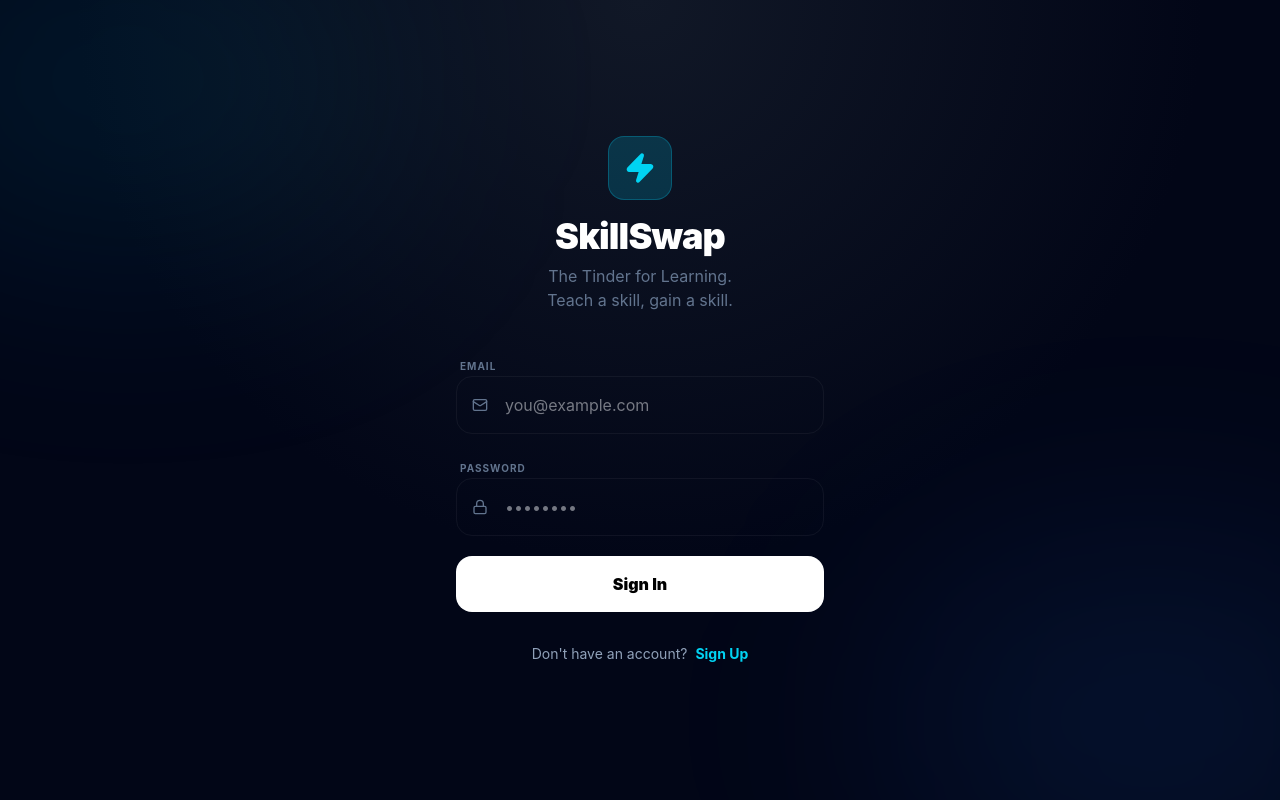
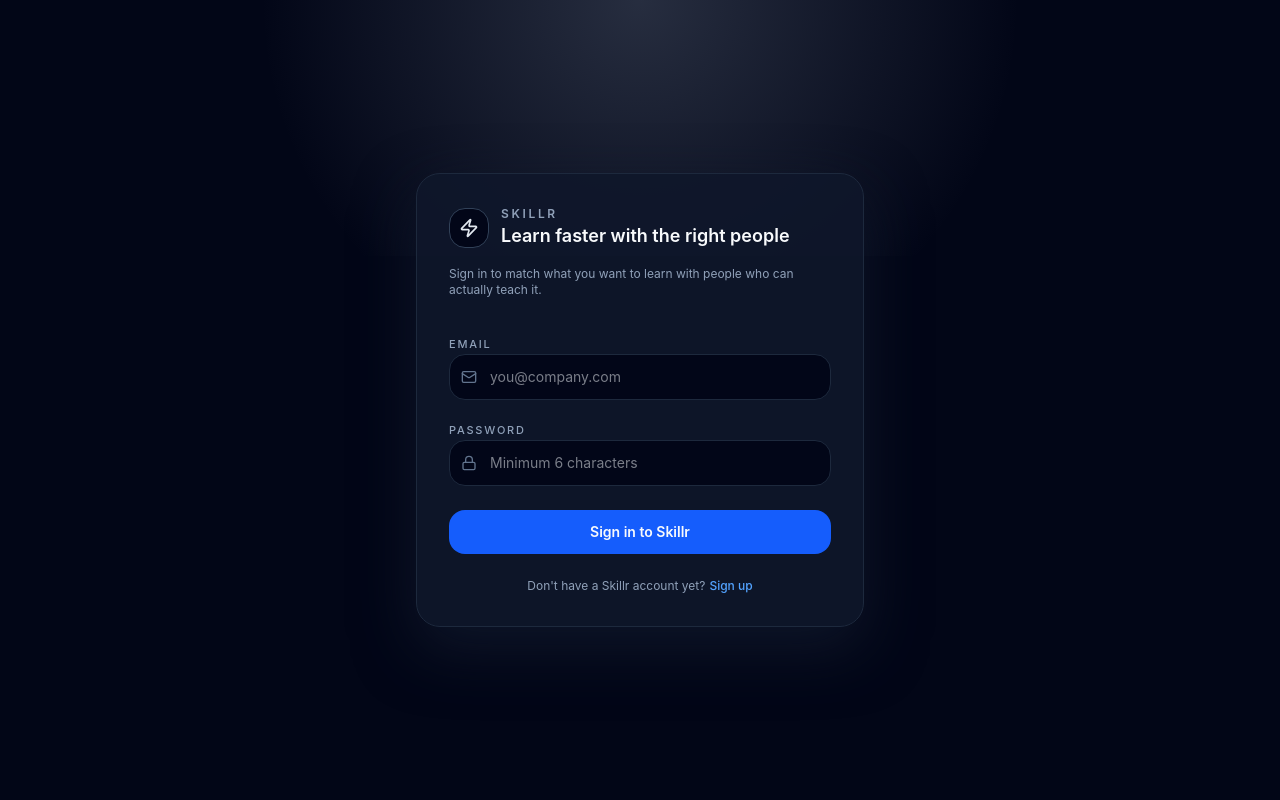
Before and after one commit to Vrajesh-Sharma/Skillr, a React (Vite) app: page / in a window 1280 px wide. Built offline with nearby package versions, Linux system fonts and the light colour scheme; no server answers.

Commit message:
Login UI updated

```diff
--- a/src/pages/AuthPage.jsx
+++ b/src/pages/AuthPage.jsx
@@ -1,6 +1,116 @@
+// import { useState } from 'react';
+// import { supabase } from '../lib/supabase';
+// import { motion, AnimatePresence } from 'framer-motion';
+// import { Zap, Mail, Lock } from 'lucide-react';
+
+// export default function AuthPage() {
+//   const [isLogin, setIsLogin] = useState(true);
+//   const [loading, setLoading] = useState(false);
+//   const [email, setEmail] = useState('');
+//   const [password, setPassword] = useState('');
+
+//   // Inside AuthPage.jsx - Update the handleAuth function
+//     const handleAuth = async (e) => {
+//     e.preventDefault();
+//     setLoading(true);
+
+//     try {
+//         const { data, error } = isLogin
+//         ? await supabase.auth.signInWithPassword({ email, password })
+//         : await supabase.auth.signUp({ email, password });
+
+//         if (error) {
+//         // This will now tell you "Email not confirmed" or "Invalid login credentials"
+//         alert(error.message);
+//         setLoading(false);
+//         return;
+//         }
+
+//         if (data.user && !isLogin) {
+//         alert("Registration successful! You can now log in.");
+//         setIsLogin(true);
+//         }
+//     } catch (err) {
+//         console.error("Unexpected error:", err);
+//     } finally {
+//         setLoading(false);
+//     }
+//   };
+
+//   return (
+//     <div className="min-h-screen flex items-center justify-center bg-brand-dark px-4 overflow-hidden relative">
+//       {/* Background Glows */}
+//       <div className="absolute top-[-10%] left-[-10%] w-[40%] h-[40%] bg-cyan-500/10 blur-[120px] rounded-full" />
+//       <div className="absolute bottom-[-10%] right-[-10%] w-[40%] h-[40%] bg-blue-500/10 blur-[120px] rounded-full" />
+
+//       <motion.div
+//         initial={{ opacity: 0, scale: 0.95 }}
+//         animate={{ opacity: 1, scale: 1 }}
+//         className="w-full max-w-md glass p-10 rounded-[2.5rem] relative z-10"
+//       >
+//         <div className="flex flex-col items-center mb-10">
+//           <div className="w-16 h-16 bg-cyan-500/20 rounded-2xl flex items-center justify-center mb-4 border border-cyan-500/30">
+//             <Zap className="text-cyan-400 w-8 h-8 fill-current" />
+//           </div>
+//           <h1 className="text-4xl font-black text-white tracking-tight">SkillSwap</h1>
+//           <p className="text-slate-500 mt-2 text-center">The Tinder for Learning. <br/>Teach a skill, gain a skill.</p>
+//         </div>
+
+//         <form onSubmit={handleAuth} className="space-y-5">
+//           <div className="space-y-1">
+//             <label className="text-[10px] uppercase tracking-widest text-slate-500 font-bold ml-1">Email</label>
+//             <div className="relative">
+//               <Mail className="absolute left-4 top-1/2 -translate-y-1/2 w-4 h-4 text-slate-500" />
+//               <input
+//                 type="email" required
+//                 onChange={(e) => setEmail(e.target.value)}
+//                 className="w-full pl-12 pr-4 py-4 bg-brand-surface border border-white/5 rounded-2xl focus:border-cyan-500 focus:ring-1 focus:ring-cyan-500 outline-none transition-all"
+//                 placeholder="you@example.com"
+//               />
+//             </div>
+//           </div>
+
+//           <div className="space-y-1">
+//             <label className="text-[10px] uppercase tracking-widest text-slate-500 font-bold ml-1">Password</label>
+//             <div className="relative">
+//               <Lock className="absolute left-4 top-1/2 -translate-y-1/2 w-4 h-4 text-slate-500" />
+//               <input
+//                 type="password" required
+//                 onChange={(e) => setPassword(e.target.value)}
+//                 className="w-full pl-12 pr-4 py-4 bg-brand-surface border border-white/5 rounded-2xl focus:border-cyan-500 focus:ring-1 focus:ring-cyan-500 outline-none transition-all"
+//                 placeholder="••••••••"
+//               />
+//             </div>
+//           </div>
+
+//           <button
+//             type="submit" disabled={loading}
+//             className="w-full py-4 bg-white text-black font-black rounded-2xl hover:bg-cyan-400 transition-all hover:scale-[1.02] active:scale-[0.98] disabled:opacity-50"
+//           >
+//             {loading ? 'Processing...' : isLogin ? 'Sign In' : 'Create Account'}
+//           </button>
+//         </form>
+
+//         <p className="mt-8 text-center text-slate-400 text-sm">
+//           {isLogin ? "Don't have an account?" : "Already have an account?"}
+//           <button
+//             onClick={() => setIsLogin(!isLogin)}
+//             className="ml-2 text-cyan-400 font-bold hover:underline"
+//           >
+//             {isLogin ? 'Sign Up' : 'Log In'}
+//           </button>
+//         </p>
+//       </motion.div>
+//     </div>
+//   );
+// }
+
+
+
+
 import { useState } from 'react';
 import { supabase } from '../lib/supabase';
-import { motion, AnimatePresence } from 'framer-motion';
+import { motion } from 'framer-motion';
 import { Zap, Mail, Lock } from 'lucide-react';
 
 export default function AuthPage() {
@@ -9,7 +119,6 @@
   const [email, setEmail] = useState('');
   const [password, setPassword] = useState('');
 
-  // Inside AuthPage.jsx - Update the handleAuth function
   const handleAuth = async (e) => {
     e.preventDefault();
     setLoading(true);
@@ -20,84 +129,106 @@
         : await supabase.auth.signUp({ email, password });
 
       if (error) {
-        // This will now tell you "Email not confirmed" or "Invalid login credentials"
         alert(error.message);
-        setLoading(false);
         return;
       }
 
       if (data.user && !isLogin) {
-        alert("Registration successful! You can now log in.");
+        alert('Registration successful. Please sign in to Skillr.');
         setIsLogin(true);
       }
     } catch (err) {
-        console.error("Unexpected error:", err);
+      console.error('Unexpected error:', err);
+      alert('Something went wrong. Please try again.');
     } finally {
       setLoading(false);
     }
   };
 
   return (
-    <div className="min-h-screen flex items-center justify-center bg-brand-dark px-4 overflow-hidden relative">
-      {/* Background Glows */}
-      <div className="absolute top-[-10%] left-[-10%] w-[40%] h-[40%] bg-cyan-500/10 blur-[120px] rounded-full" />
-      <div className="absolute bottom-[-10%] right-[-10%] w-[40%] h-[40%] bg-blue-500/10 blur-[120px] rounded-full" />
+    <div className="min-h-screen bg-[#020617] flex items-center justify-center px-4">
+      <div className="absolute inset-0 pointer-events-none">
+        <div className="absolute inset-x-0 top-0 h-64 bg-[radial-gradient(circle_at_top,_rgba(148,163,184,0.25),_transparent_55%)]" />
+      </div>
 
       <motion.div
-        initial={{ opacity: 0, scale: 0.95 }}
-        animate={{ opacity: 1, scale: 1 }}
-        className="w-full max-w-md glass p-10 rounded-[2.5rem] relative z-10"
+        initial={{ opacity: 0, y: 16 }}
+        animate={{ opacity: 1, y: 0 }}
+        className="relative z-10 w-full max-w-md rounded-3xl border border-slate-800 bg-slate-900/90 px-8 py-8 shadow-[0_22px_60px_rgba(15,23,42,0.9)]"
       >
-        <div className="flex flex-col items-center mb-10">
-          <div className="w-16 h-16 bg-cyan-500/20 rounded-2xl flex items-center justify-center mb-4 border border-cyan-500/30">
-            <Zap className="text-cyan-400 w-8 h-8 fill-current" />
+        {/* Brand */}
+        <div className="mb-8">
+          <div className="flex items-center gap-3">
+            <div className="flex h-10 w-10 items-center justify-center rounded-2xl border border-slate-700 bg-slate-950">
+              <Zap className="h-5 w-5 text-slate-200" />
             </div>
-          <h1 className="text-4xl font-black text-white tracking-tight">SkillSwap</h1>
-          <p className="text-slate-500 mt-2 text-center">The Tinder for Learning. <br/>Teach a skill, gain a skill.</p>
+            <div>
+              <p className="text-xs font-semibold uppercase tracking-[0.22em] text-slate-400">
+                Skillr
+              </p>
+              <h1 className="text-lg font-semibold text-slate-50">
+                Learn faster with the right people
+              </h1>
+            </div>
+          </div>
+          <p className="mt-4 text-xs text-slate-400">
+            Sign in to match what you want to learn with people who can actually teach it.
+          </p>
         </div>
 
-        <form onSubmit={handleAuth} className="space-y-5">
+        {/* Form */}
+        <form onSubmit={handleAuth} className="space-y-4">
           <div className="space-y-1">
-            <label className="text-[10px] uppercase tracking-widest text-slate-500 font-bold ml-1">Email</label>
+            <label className="text-[11px] font-medium uppercase tracking-[0.16em] text-slate-400">
+              Email
+            </label>
             <div className="relative">
-              <Mail className="absolute left-4 top-1/2 -translate-y-1/2 w-4 h-4 text-slate-500" />
+              <Mail className="pointer-events-none absolute left-3 top-1/2 h-4 w-4 -translate-y-1/2 text-slate-500" />
               <input
-                type="email" required
+                type="email"
+                required
+                value={email}
                 onChange={(e) => setEmail(e.target.value)}
-                className="w-full pl-12 pr-4 py-4 bg-brand-surface border border-white/5 rounded-2xl focus:border-cyan-500 focus:ring-1 focus:ring-cyan-500 outline-none transition-all"
-                placeholder="you@example.com"
+                className="w-full rounded-2xl border border-slate-800 bg-slate-950 pl-10 pr-3 py-3 text-sm text-slate-100 outline-none focus:border-blue-500 focus:ring-1 focus:ring-blue-500/60"
+                placeholder="you@company.com"
               />
             </div>
           </div>
 
           <div className="space-y-1">
-            <label className="text-[10px] uppercase tracking-widest text-slate-500 font-bold ml-1">Password</label>
+            <label className="text-[11px] font-medium uppercase tracking-[0.16em] text-slate-400">
+              Password
+            </label>
             <div className="relative">
-              <Lock className="absolute left-4 top-1/2 -translate-y-1/2 w-4 h-4 text-slate-500" />
+              <Lock className="pointer-events-none absolute left-3 top-1/2 h-4 w-4 -translate-y-1/2 text-slate-500" />
               <input
-                type="password" required
+                type="password"
+                required
+                value={password}
                 onChange={(e) => setPassword(e.target.value)}
-                className="w-full pl-12 pr-4 py-4 bg-brand-surface border border-white/5 rounded-2xl focus:border-cyan-500 focus:ring-1 focus:ring-cyan-500 outline-none transition-all"
-                placeholder="••••••••"
+                className="w-full rounded-2xl border border-slate-800 bg-slate-950 pl-10 pr-3 py-3 text-sm text-slate-100 outline-none focus:border-blue-500 focus:ring-1 focus:ring-blue-500/60"
+                placeholder="Minimum 6 characters"
               />
             </div>
           </div>
 
           <button
-            type="submit" disabled={loading}
-            className="w-full py-4 bg-white text-black font-black rounded-2xl hover:bg-cyan-400 transition-all hover:scale-[1.02] active:scale-[0.98] disabled:opacity-50"
+            type="submit"
+            disabled={loading}
+            className="mt-2 w-full inline-flex items-center justify-center rounded-2xl bg-blue-600 px-4 py-3 text-sm font-semibold text-slate-50 hover:bg-blue-500 disabled:bg-slate-700 disabled:text-slate-300 disabled:cursor-not-allowed transition-colors"
           >
-            {loading ? 'Processing...' : isLogin ? 'Sign In' : 'Create Account'}
+            {loading ? 'Please wait…' : isLogin ? 'Sign in to Skillr' : 'Create Skillr account'}
           </button>
         </form>
 
-        <p className="mt-8 text-center text-slate-400 text-sm">
-          {isLogin ? "Don't have an account?" : "Already have an account?"}
+        <p className="mt-6 text-center text-xs text-slate-400">
+          {isLogin ? "Don't have a Skillr account yet?" : 'Already using Skillr?'}
           <button
+            type="button"
             onClick={() => setIsLogin(!isLogin)}
-            className="ml-2 text-cyan-400 font-bold hover:underline"
+            className="ml-1 text-blue-400 hover:text-blue-300 font-medium"
           >
-            {isLogin ? 'Sign Up' : 'Log In'}
+            {isLogin ? 'Sign up' : 'Sign in'}
           </button>
         </p>
       </motion.div>
```
Lines whose indentation alone changed are shown as unchanged.
